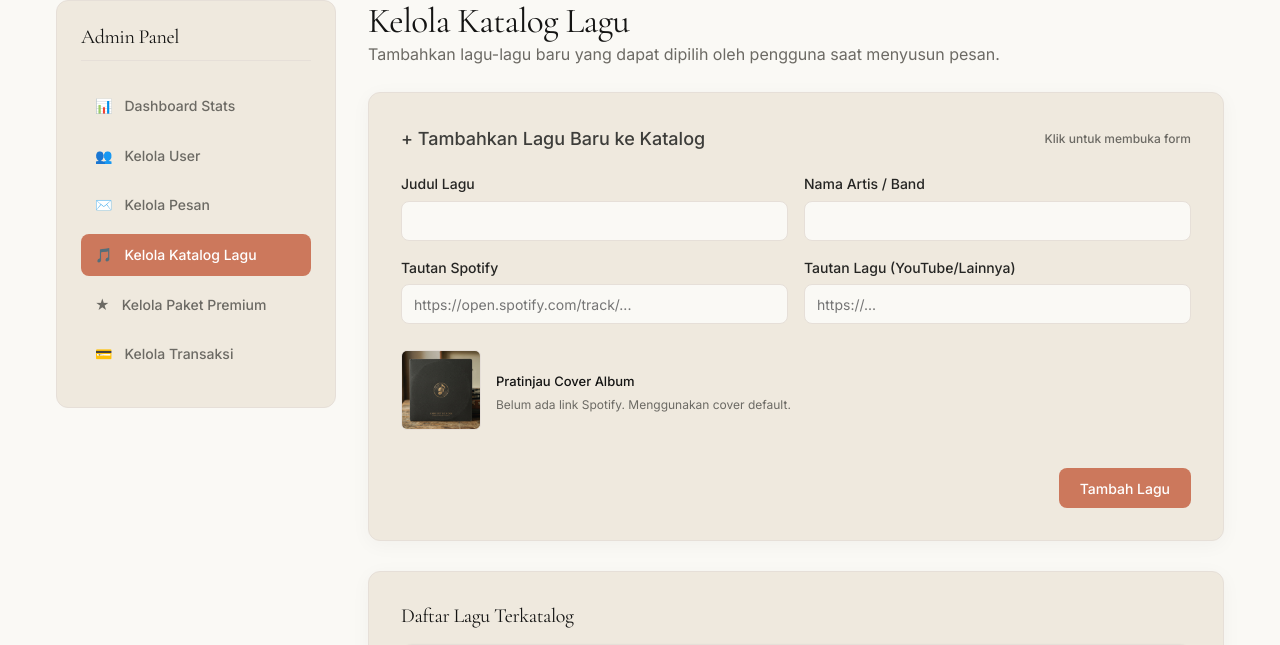
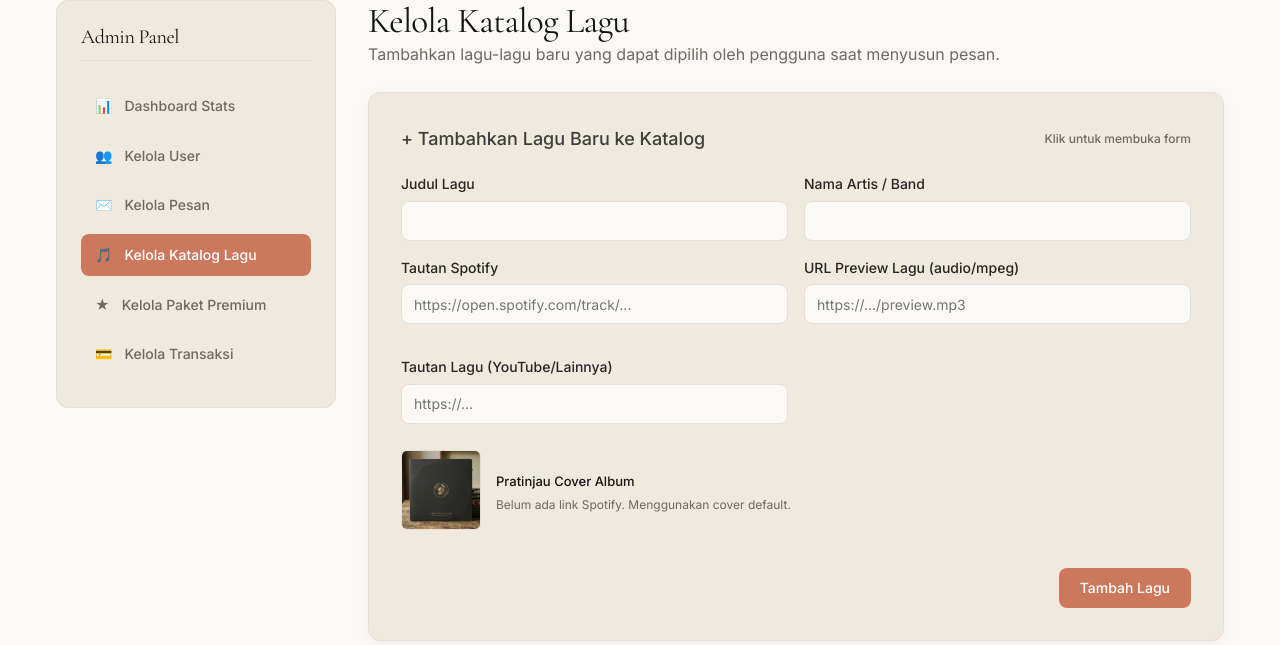
Before and after one commit to featdinar/pwuas_dinartia1, a PHP site: page /manage_songs.php in a window 1280 px wide, after a click that opens the changed part. Shown: the part 121-766 px from the top of the page. Run offline with PHP 8.4, Linux system fonts and the light colour scheme; a user stored in the database is signed in; data comes from the database, SQL or seed files in the repository.

Commit message:
commit ketigabelas

```diff
--- a/manage_songs.php
+++ b/manage_songs.php
@@ -19,7 +19,7 @@ if ($_SERVER['REQUEST_METHOD'] === 'POST') {
         $link = sanitize($_POST['link']);
         $cover_image = isset($_POST['cover_image']) ? sanitize($_POST['cover_image']) : '';
         $spotify_url = sanitize($_POST['spotify_url']);
-
+$preview_url = isset($_POST['preview_url']) ? sanitize($_POST['preview_url']) : '';
         // Auto-fetch if Spotify URL is provided
         if (!empty($spotify_url)) {
             $spotify_data = getSpotifyMetadata($spotify_url);
@@ -34,8 +34,8 @@ if ($_SERVER['REQUEST_METHOD'] === 'POST') {
             $error = 'Judul, artis, dan tautan lagu wajib diisi.';
         } else {
             try {
-                $insert = $pdo->prepare("INSERT INTO songs (title, artist, link, cover_image, spotify_url) VALUES (?, ?, ?, ?, ?)");
-                if ($insert->execute([$title, $artist, $link, empty($cover_image) ? null : $cover_image, empty($spotify_url) ? null : $spotify_url])) {
+                $insert = $pdo->prepare("INSERT INTO songs (title, artist, link, cover_image, spotify_url, preview_url) VALUES (?, ?, ?, ?, ?, ?)");
+                if ($insert->execute([$title, $artist, $link, empty($cover_image) ? null : $cover_image, empty($spotify_url) ? null : $spotify_url, empty($preview_url) ? null : $preview_url])) {
                     $success = 'Lagu baru berhasil ditambahkan ke katalog.';
                 } else {
                     $error = 'Gagal menambahkan lagu.';
@@ -54,6 +54,7 @@ if ($_SERVER['REQUEST_METHOD'] === 'POST') {
         $link = sanitize($_POST['link']);
         $cover_image = isset($_POST['cover_image']) ? sanitize($_POST['cover_image']) : '';
         $spotify_url = sanitize($_POST['spotify_url']);
+        $preview_url = isset($_POST['preview_url']) ? sanitize($_POST['preview_url']) : '';
 
         // Auto-fetch if Spotify URL is provided
         if (!empty($spotify_url)) {
@@ -69,8 +70,8 @@ if ($_SERVER['REQUEST_METHOD'] === 'POST') {
             $error = 'Judul, artis, dan tautan lagu wajib diisi.';
         } else {
             try {
-                $update = $pdo->prepare("UPDATE songs SET title = ?, artist = ?, link = ?, cover_image = ?, spotify_url = ? WHERE id_song = ?");
-                if ($update->execute([$title, $artist, $link, empty($cover_image) ? null : $cover_image, empty($spotify_url) ? null : $spotify_url, $id_song])) {
+                $update = $pdo->prepare("UPDATE songs SET title = ?, artist = ?, link = ?, cover_image = ?, spotify_url = ?, preview_url = ? WHERE id_song = ?");
+                if ($update->execute([$title, $artist, $link, empty($cover_image) ? null : $cover_image, empty($spotify_url) ? null : $spotify_url, empty($preview_url) ? null : $preview_url, $id_song])) {
                     $success = 'Informasi lagu berhasil diperbarui.';
                 } else {
                     $error = 'Gagal memperbarui lagu.';
@@ -172,6 +173,10 @@ try {
                 <input type="url" id="edit-spotify-url" name="spotify_url" class="form-input" placeholder="https://open.spotify.com/track/..." value="<?php echo sanitize($edit_song['spotify_url']); ?>">
             </div>
             <div class="form-group">
+                <label class="form-label">URL Preview Lagu (audio/mpeg)</label>
+                <input type="url" id="edit-preview-url" name="preview_url" class="form-input" placeholder="https://.../preview.mp3" value="<?php echo sanitize($edit_song['preview_url'] ?? ''); ?>">
+            </div>
+              <div class="form-group">
                 <label class="form-label">Tautan Lagu (YouTube/Lainnya)</label>
                 <input type="url" name="link" class="form-input" required value="<?php echo sanitize($edit_song['link']); ?>">
               </div>
@@ -222,6 +227,10 @@ try {
                 <div class="form-group">
                     <label class="form-label">Tautan Spotify</label>
                     <input type="url" id="add-spotify-url" name="spotify_url" class="form-input" placeholder="https://open.spotify.com/track/..." value="<?php echo isset($_POST['spotify_url']) && isset($_POST['add_song']) ? sanitize($_POST['spotify_url']) : ''; ?>">
+                </div>
+                <div class="form-group">
+                    <label class="form-label">URL Preview Lagu (audio/mpeg)</label>
+                    <input type="url" id="add-preview-url" name="preview_url" class="form-input" placeholder="https://.../preview.mp3" value="<?php echo isset($_POST['preview_url']) && isset($_POST['add_song']) ? sanitize($_POST['preview_url']) : ''; ?>">
                 </div>
                 <div class="form-group">
                     <label class="form-label">Tautan Lagu (YouTube/Lainnya)</label>
```
Also changed, not shown: create_message.php (+26 -6 lines), view_message.php (+10 -6 lines). Lines whose indentation alone changed are shown as unchanged.
